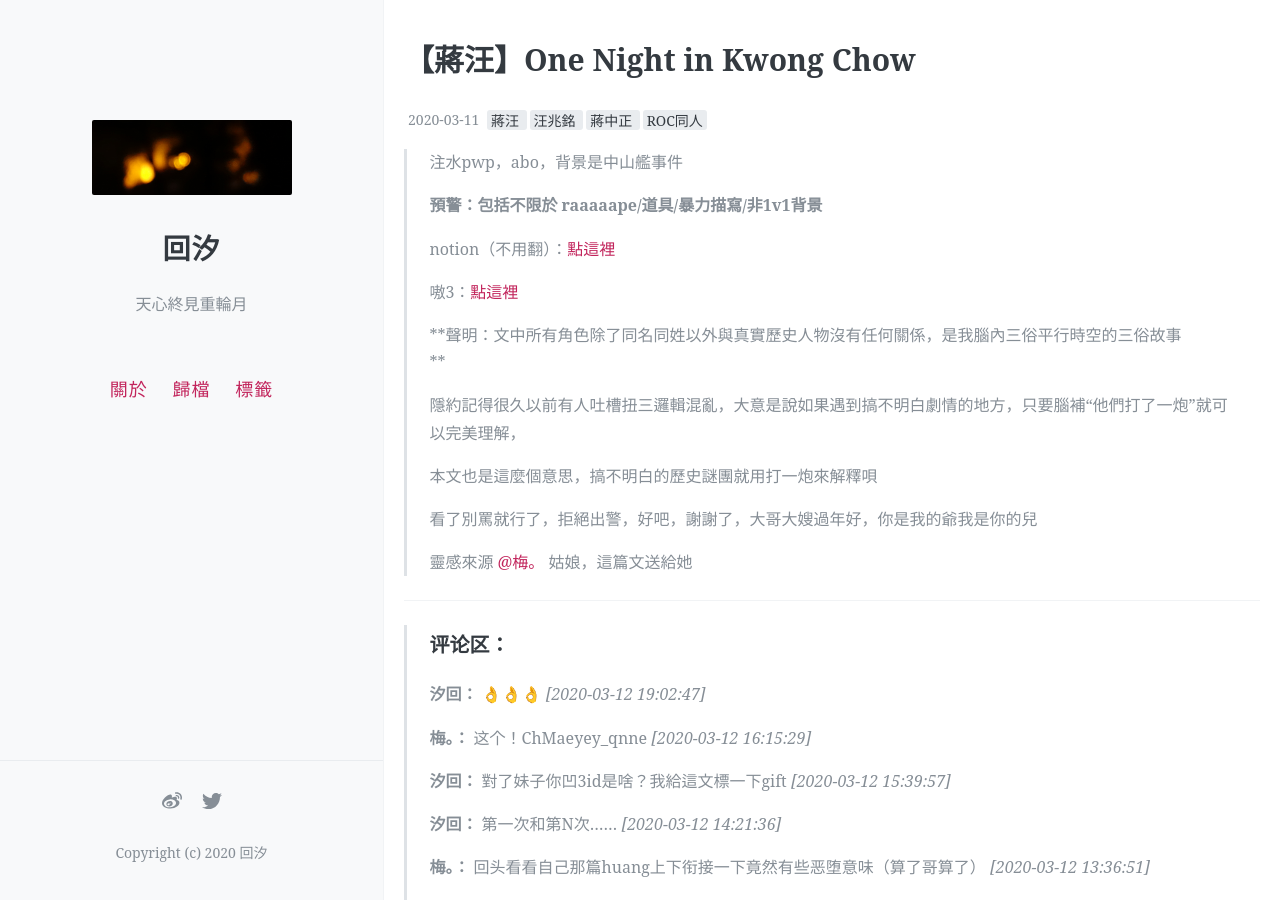
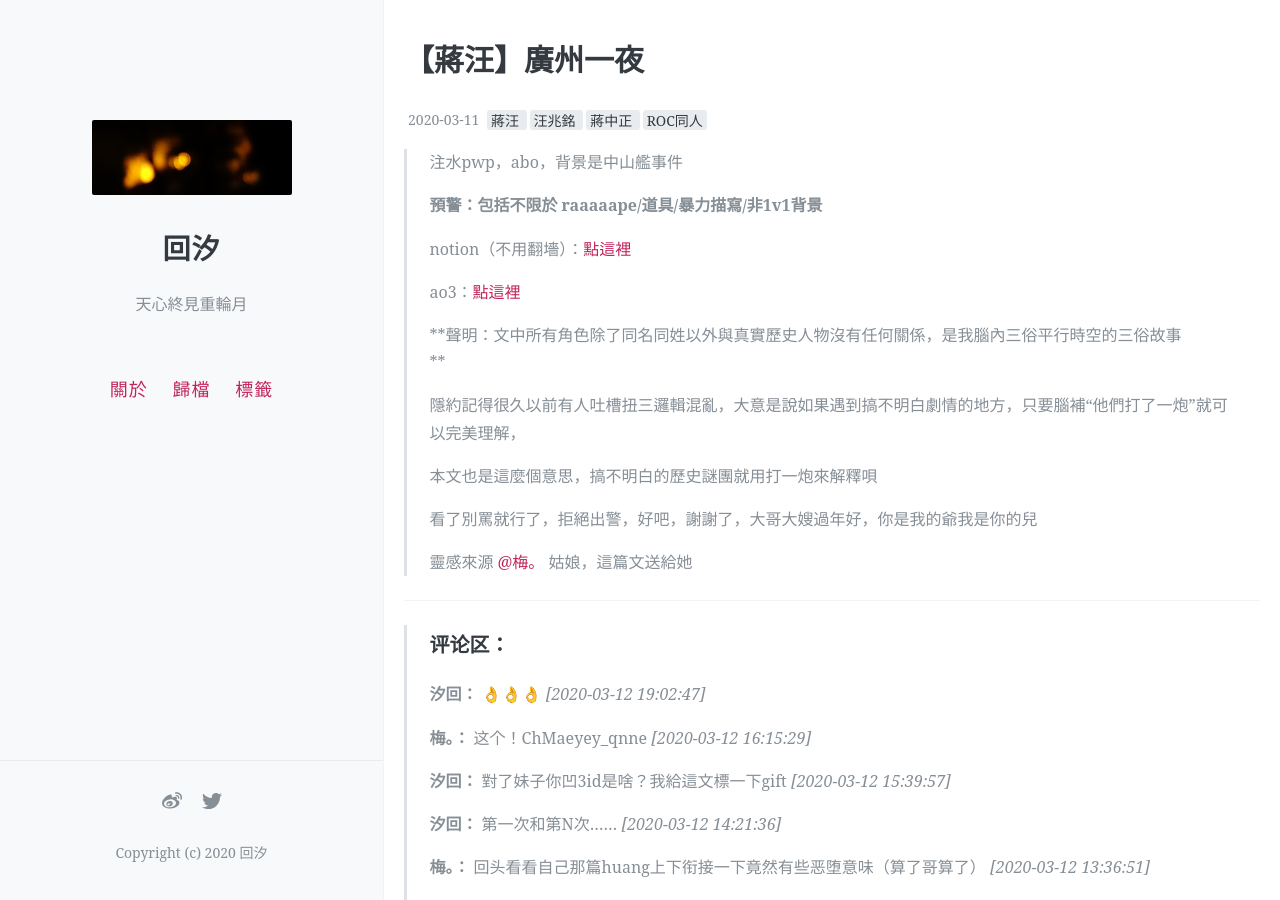
Before and after one commit to kanransya/nami-jetcoaster, a Jekyll site: the page built from _posts/2020-03-11-【蔣汪】One Night in Kwong Chow-35.md, in a window 1280 px wide and 900 px high. Built offline with Jekyll 4.4.1, drawn with Linux system fonts in a browser that asks for light colours; comment, search, counter and statistics services are not loaded.

Commit message:
Update 2020-03-11-【蔣汪】One Night in Kwong Chow-35.md

```diff
--- a/_posts/2020-03-11-【蔣汪】One Night in Kwong Chow-35.md
+++ b/_posts/2020-03-11-【蔣汪】One Night in Kwong Chow-35.md
@@ -1,6 +1,6 @@
 ---
 layout: post
-title: 【蔣汪】One Night in Kwong Chow
+title: 【蔣汪】廣州一夜
 date: 2020-03-11 23:42:08
 tags: [蔣汪,汪兆銘,蔣中正,ROC同人]
 
@@ -11,9 +11,9 @@ tags: [蔣汪,汪兆銘,蔣中正,ROC同人]
 >
 > **預警：包括不限於 raaaaape/道具/暴力描寫/非1v1背景**
 >
-> notion（不用翻）：[點這裡](https://www.notion.so/One-Night-in-Kwong-Chow-18327e7ebb7f4f3cab02d7e373f1e3ed)
+> notion（不用翻墻）：[點這裡](https://www.notion.so/One-Night-in-Kwong-Chow-18327e7ebb7f4f3cab02d7e373f1e3ed)
 >
-> 嗷3：[點這裡](https://archiveofourown.org/works/23107045)
+> ao3：[點這裡](https://archiveofourown.org/works/23107045)
 >
 > **聲明：文中所有角色除了同名同姓以外與真實歷史人物沒有任何關係，是我腦內三俗平行時空的三俗故事
 > **
```
